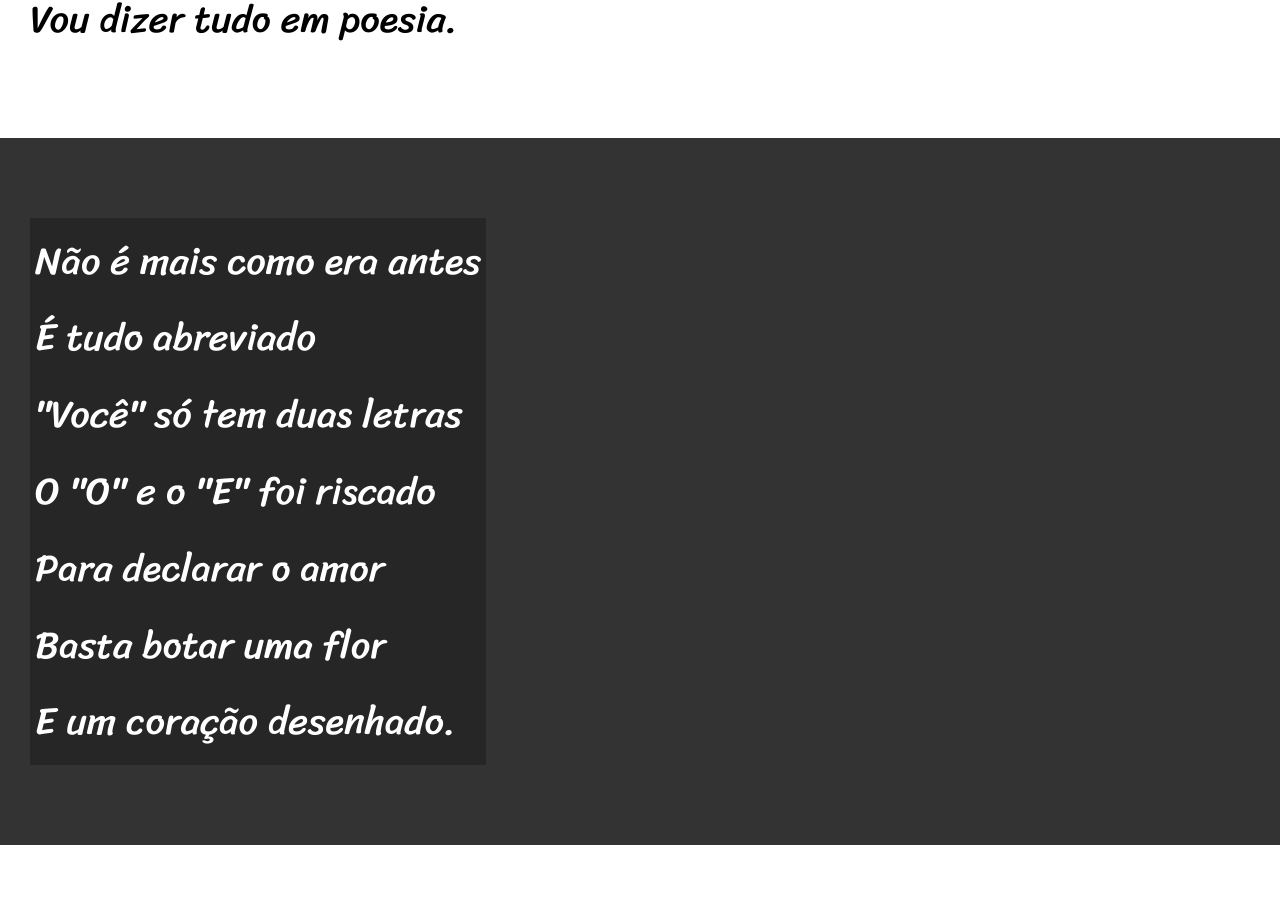
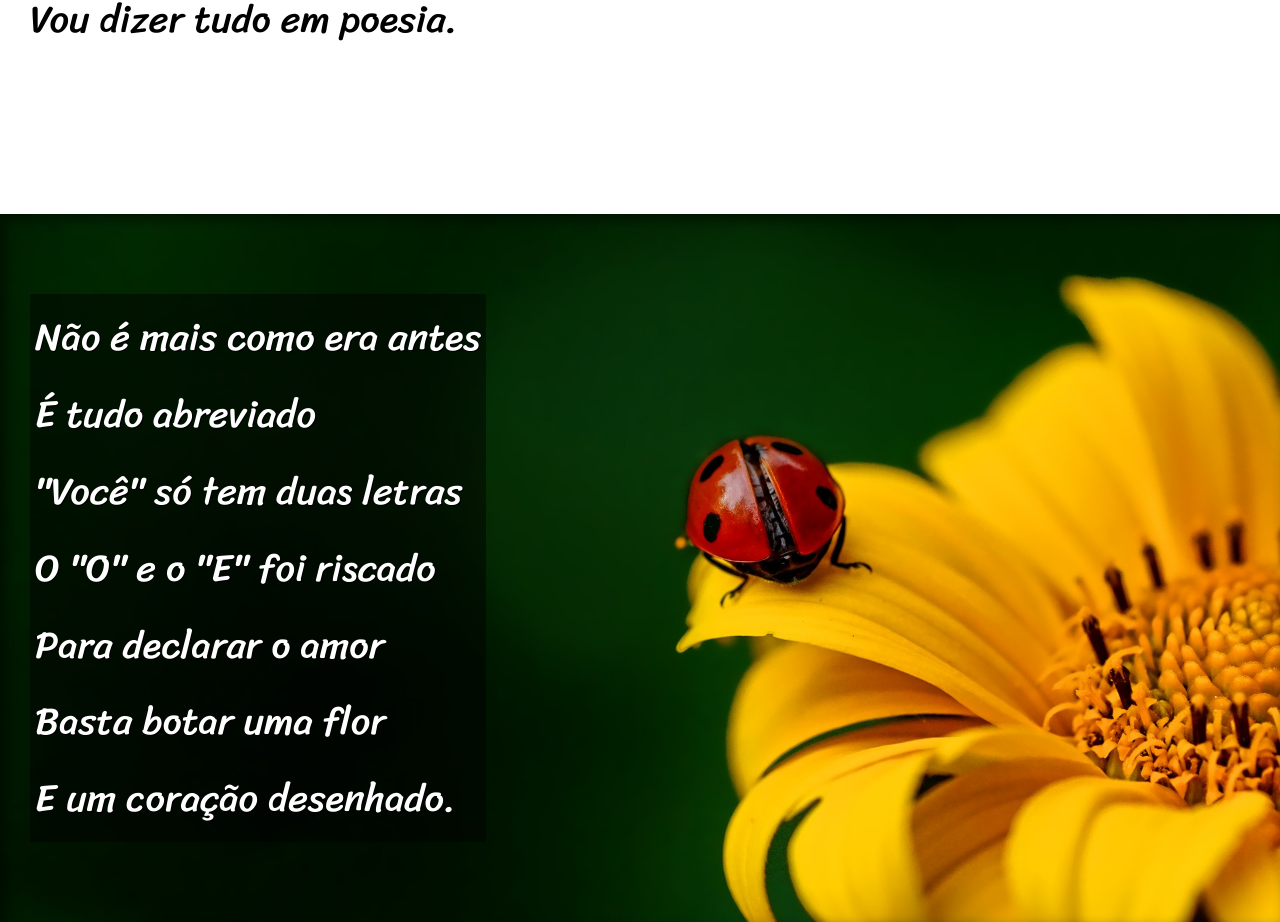
Before and after one commit to pedrosilvaas/html-css, a plain HTML site: page desafios/desafio012/index.html in a window 1280 px wide. Shown: the part 820-1742 px from the top of the page. Drawn offline with Linux system fonts and the light colour scheme.

Commit message:
desafio012 finalizado

```diff
--- a/desafios/desafio012/estilo/style.css
+++ b/desafios/desafio012/estilo/style.css
@@ -54,6 +54,10 @@ section {
     font-size: 3vw;
 }
 
+section > p {
+    padding-bottom: 2em;
+}
+
 section.normal {
     background-color: white;
     color: black;
@@ -62,12 +66,27 @@ section.normal {
 section.imagem {
     background-color: rgb(51, 51, 51);
     color: white;
+    box-shadow: inset 6px 6px 13px 0px rgba(0, 0, 0, 0.473);
+    background-size: cover;
+    background-attachment: fixed;
 }
 
 section.imagem > p {
     display: inline-block;
     padding: 5px;
-    background-color: rgba(0, 0, 0, 0.253);
+    background-color: rgba(0, 0, 0, 0.479);
+    text-shadow: 1px 1px 0px black;
+}
+
+section#img01 {
+    background-image: url('../imagens/background001.jpg');
+    background-position: right center;
+    background-size: cover;
+}
+
+section#img02 {
+    background-image: url('../imagens/background002.jpg');
+    background-size: cover;
 }
 
 footer {
--- a/desafios/desafio012/index.html
+++ b/desafios/desafio012/index.html
@@ -26,7 +26,7 @@
         </p>
     </section>
 
-    <section class="imagem">
+    <section class="imagem" id="img01">
         <p>
             Não é mais como era antes <br>
             É tudo abreviado <br>
@@ -60,7 +60,7 @@
         </p>
     </section>
 
-    <section class="imagem">
+    <section class="imagem" id="img02">
         <p>
             Tenho saudade das cartas <br>
             Escritas com a própria mão <br>
```
